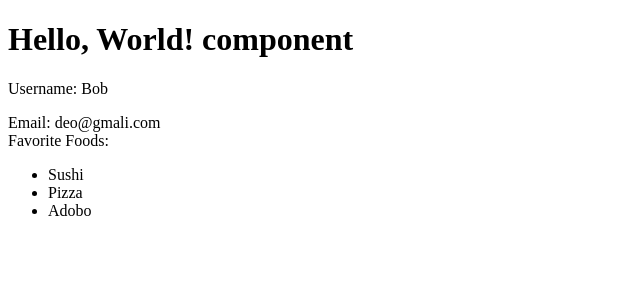
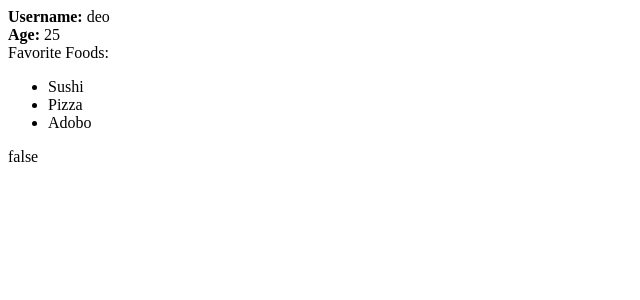
Before and after one commit to deoninja/react-2024, a React (Vite) app: page / in a window 1280 px wide. Shown: the top 300 px of the page, without its empty margins (0-640 px from the left). Built offline with nearby package versions, Linux system fonts and the light colour scheme; the HTML template or start-up script is replaced by a standard one.

Commit message:
component props

```diff
--- a/src/App.jsx
+++ b/src/App.jsx
@@ -3,8 +3,7 @@ import { UserProfile } from './components/UserProfile';
 export default function App() {
   return (
     <div>
-      <h1>Hello, World! component</h1>
-      <UserProfile />
+      <UserProfile age={25} isLoggedIn={false} />
     </div>
   );
 }
--- a/src/components/UserProfile.jsx
+++ b/src/components/UserProfile.jsx
@@ -1,13 +1,14 @@
 import { UserFavoriteFoods } from './UserFavoriteFoods';
-export function UserProfile() {
+import { UserUsername } from './UserUsername';
+export function UserProfile(props) {
+  console.log(props);
   return (
     <div id='user-profile'>
-      <p>Username: Bob</p>
-      <div>
-        <span>Email: </span>
-        <span>deo@gmali.com</span>
-      </div>
+      <UserUsername username='deo' trimmedusername='deo2' />
+      <b>Age: </b>
+      <span>{props.age}</span>
       <UserFavoriteFoods />
+      {String(props.isLoggedIn)}
     </div>
   );
 }
--- /dev/null
+++ b/src/components/UserUsername.jsx
@@ -0,0 +1,8 @@
+export function UserUsername(props) {
+  return (
+    <div>
+      <b>Username: </b>
+      <span>{props.username}</span>
+    </div>
+  );
+}
```
